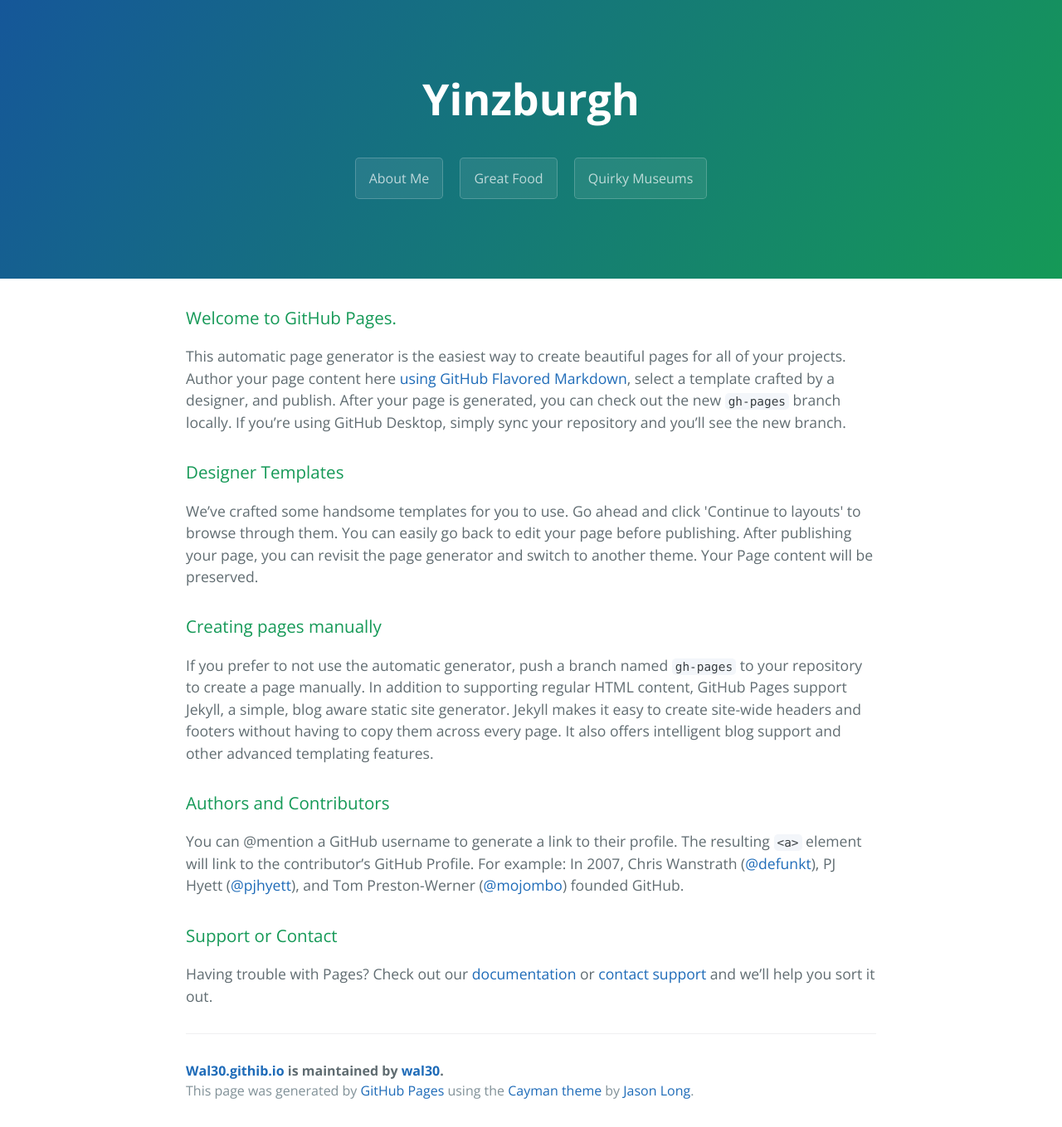
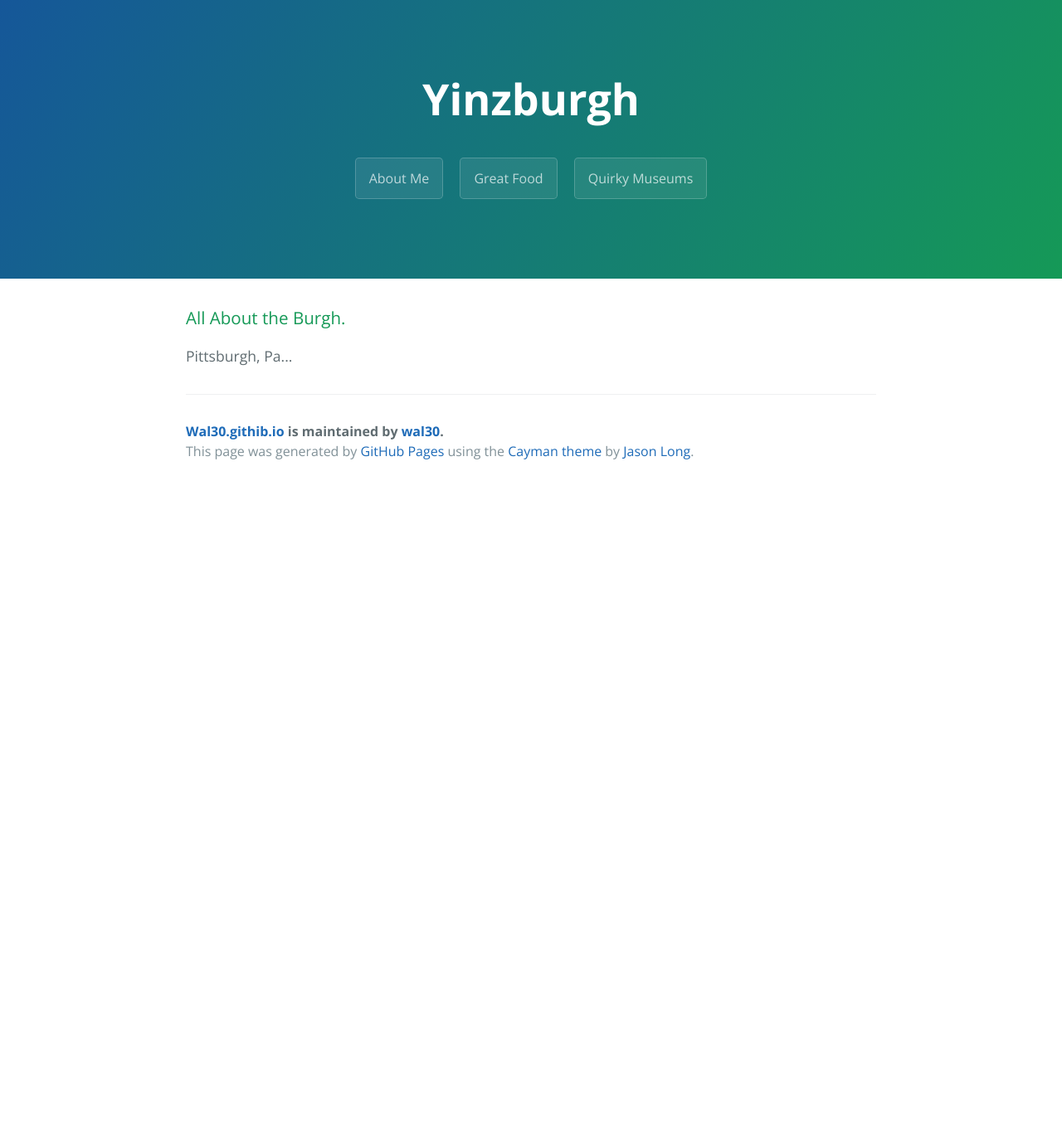
Before and after one commit to wal30/wal30.githib.io, a Jekyll site: the page index.html, which Jekyll copies as it is, in a window 1280 px wide. Shown: the whole page at 83% size. Built offline with Jekyll 4.4.1, drawn with Linux system fonts in a browser that asks for light colours; after the commit the page ends 900 px from its top, so only the background shows below that.

Commit message:
Update index.html

```diff
--- a/index.html
+++ b/index.html
@@ -22,29 +22,9 @@
 
     <section class="main-content">
       <h3>
-<a id="welcome-to-github-pages" class="anchor" href="#welcome-to-github-pages" aria-hidden="true"><span aria-hidden="true" class="octicon octicon-link"></span></a>Welcome to GitHub Pages.</h3>
+<a id="welcome-to-github-pages" class="anchor" href="#welcome-to-github-pages" aria-hidden="true"><span aria-hidden="true" class="octicon octicon-link"></span></a>All About the Burgh.</h3>
 
-<p>This automatic page generator is the easiest way to create beautiful pages for all of your projects. Author your page content here <a href="https://guides.github.com/features/mastering-markdown/">using GitHub Flavored Markdown</a>, select a template crafted by a designer, and publish. After your page is generated, you can check out the new <code>gh-pages</code> branch locally. If you’re using GitHub Desktop, simply sync your repository and you’ll see the new branch.</p>
-
-<h3>
-<a id="designer-templates" class="anchor" href="#designer-templates" aria-hidden="true"><span aria-hidden="true" class="octicon octicon-link"></span></a>Designer Templates</h3>
-
-<p>We’ve crafted some handsome templates for you to use. Go ahead and click 'Continue to layouts' to browse through them. You can easily go back to edit your page before publishing. After publishing your page, you can revisit the page generator and switch to another theme. Your Page content will be preserved.</p>
-
-<h3>
-<a id="creating-pages-manually" class="anchor" href="#creating-pages-manually" aria-hidden="true"><span aria-hidden="true" class="octicon octicon-link"></span></a>Creating pages manually</h3>
-
-<p>If you prefer to not use the automatic generator, push a branch named <code>gh-pages</code> to your repository to create a page manually. In addition to supporting regular HTML content, GitHub Pages support Jekyll, a simple, blog aware static site generator. Jekyll makes it easy to create site-wide headers and footers without having to copy them across every page. It also offers intelligent blog support and other advanced templating features.</p>
-
-<h3>
-<a id="authors-and-contributors" class="anchor" href="#authors-and-contributors" aria-hidden="true"><span aria-hidden="true" class="octicon octicon-link"></span></a>Authors and Contributors</h3>
-
-<p>You can @mention a GitHub username to generate a link to their profile. The resulting <code>&lt;a&gt;</code> element will link to the contributor’s GitHub Profile. For example: In 2007, Chris Wanstrath (<a href="https://github.com/defunkt" class="user-mention">@defunkt</a>), PJ Hyett (<a href="https://github.com/pjhyett" class="user-mention">@pjhyett</a>), and Tom Preston-Werner (<a href="https://github.com/mojombo" class="user-mention">@mojombo</a>) founded GitHub.</p>
-
-<h3>
-<a id="support-or-contact" class="anchor" href="#support-or-contact" aria-hidden="true"><span aria-hidden="true" class="octicon octicon-link"></span></a>Support or Contact</h3>
-
-<p>Having trouble with Pages? Check out our <a href="https://help.github.com/pages">documentation</a> or <a href="https://github.com/contact">contact support</a> and we’ll help you sort it out.</p>
+<p>Pittsburgh, Pa...</p>
 
       <footer class="site-footer">
         <span class="site-footer-owner"><a href="https://github.com/wal30/wal30.githib.io">Wal30.githib.io</a> is maintained by <a href="https://github.com/wal30">wal30</a>.</span>
```
